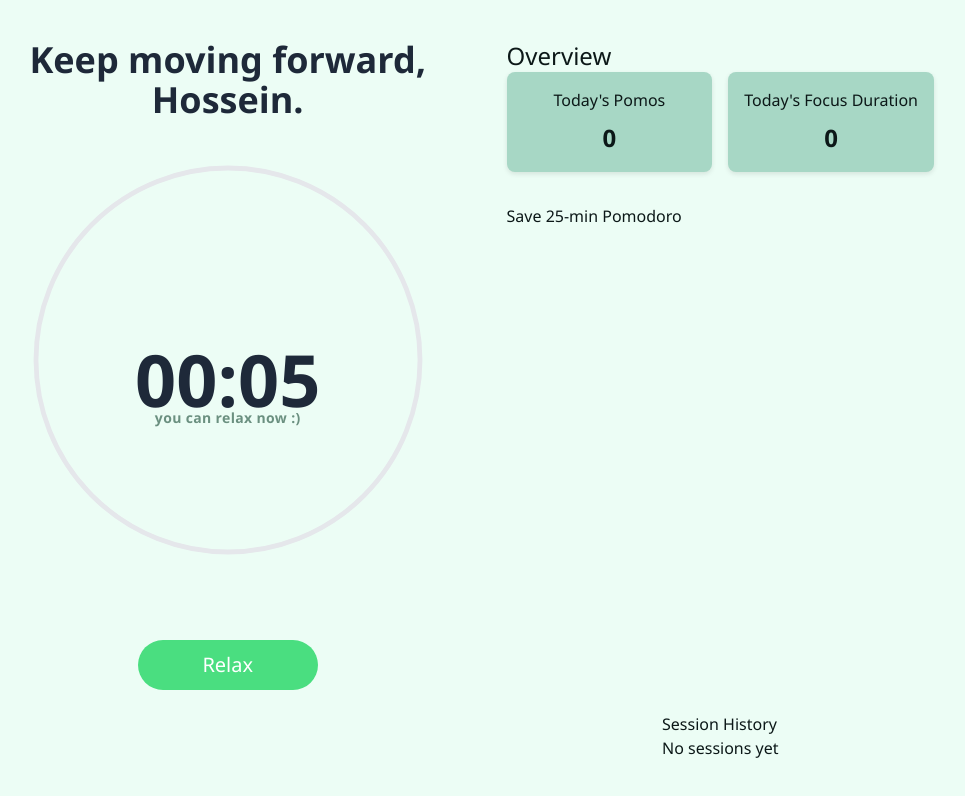
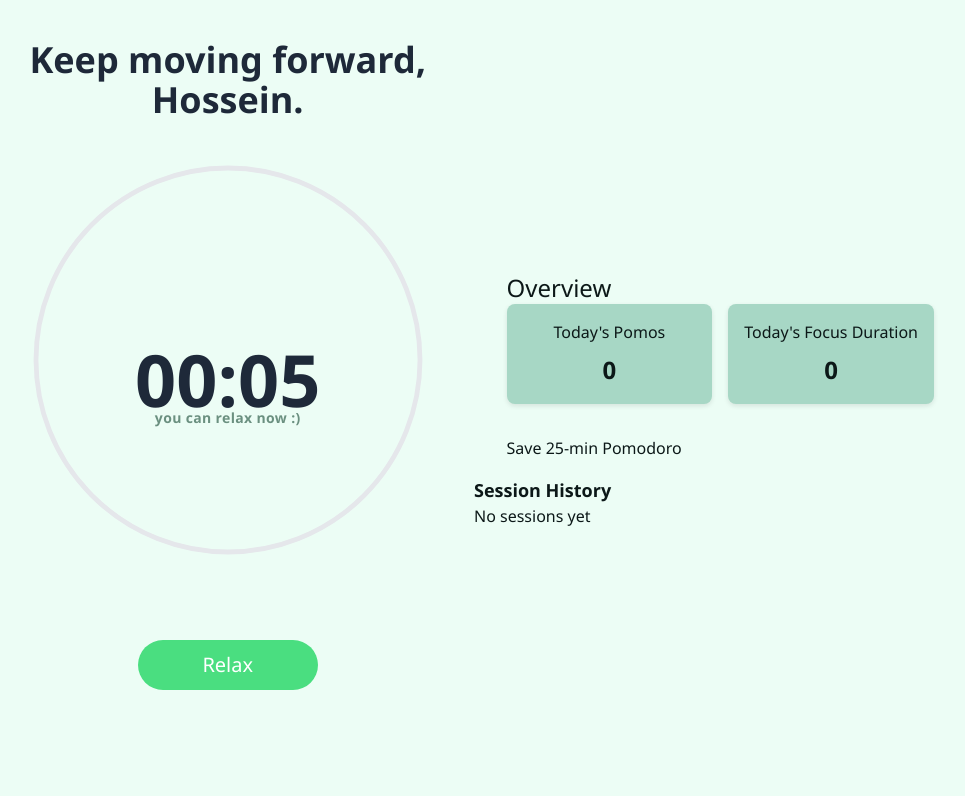
Before and after one commit to hosseinshamlooo/pomodoro_timer_v1.1, a React (Vite) app: page / in a window 1280 px wide. Shown: the top 796 px of the page, without its empty margins (166-1131 px from the left). Built offline with nearby package versions, Linux system fonts and the light colour scheme.

Commit message:
centered history and overview

```diff
--- a/src/ui/History.tsx
+++ b/src/ui/History.tsx
@@ -39,20 +39,20 @@ const History: React.FC = () => {
   }, {} as Record<string, FocusSession[]>);
 
   return (
-    <div>
-      <h2>Session History</h2>
+    <div className="self-start w-full max-w-md px-6">
+      <h2 className="text-lg font-bold mb-2">Session History</h2>
       {sessions.length === 0 ? (
         <p>No sessions yet</p>
       ) : (
         Object.entries(groupedSessions).map(([date, daySessions]) => (
-          <div key={date}>
-            <h3>{date}</h3>
-            <ul>
+          <div key={date} className="mb-4">
+            <h3 className="text-md font-semibold">{date}</h3>
+            <ul className="list-disc list-inside">
               {daySessions.map((session) => (
                 <li key={session.id}>
                   🍅 {formatTime(session.startTime)} -{" "}
                   {formatTime(session.endTime)} |{" "}
-                  {(session.duration / 60000).toFixed(1)} min |{" "}
+                  {(session.duration / 60000).toFixed(1)} min
                 </li>
               ))}
             </ul>
--- a/src/ui/Overview.tsx
+++ b/src/ui/Overview.tsx
@@ -29,7 +29,7 @@ const Overview = () => {
   const todaysFocus = todaysPomos.reduce((acc, p) => acc + p.duration, 0);
 
   return (
-    <div className="h-full">
+    <div className="h-45">
       <h1 className="text-2xl font-semi-bold">Overview</h1>
       {/* 2x2 Box Grid */}
 
```
